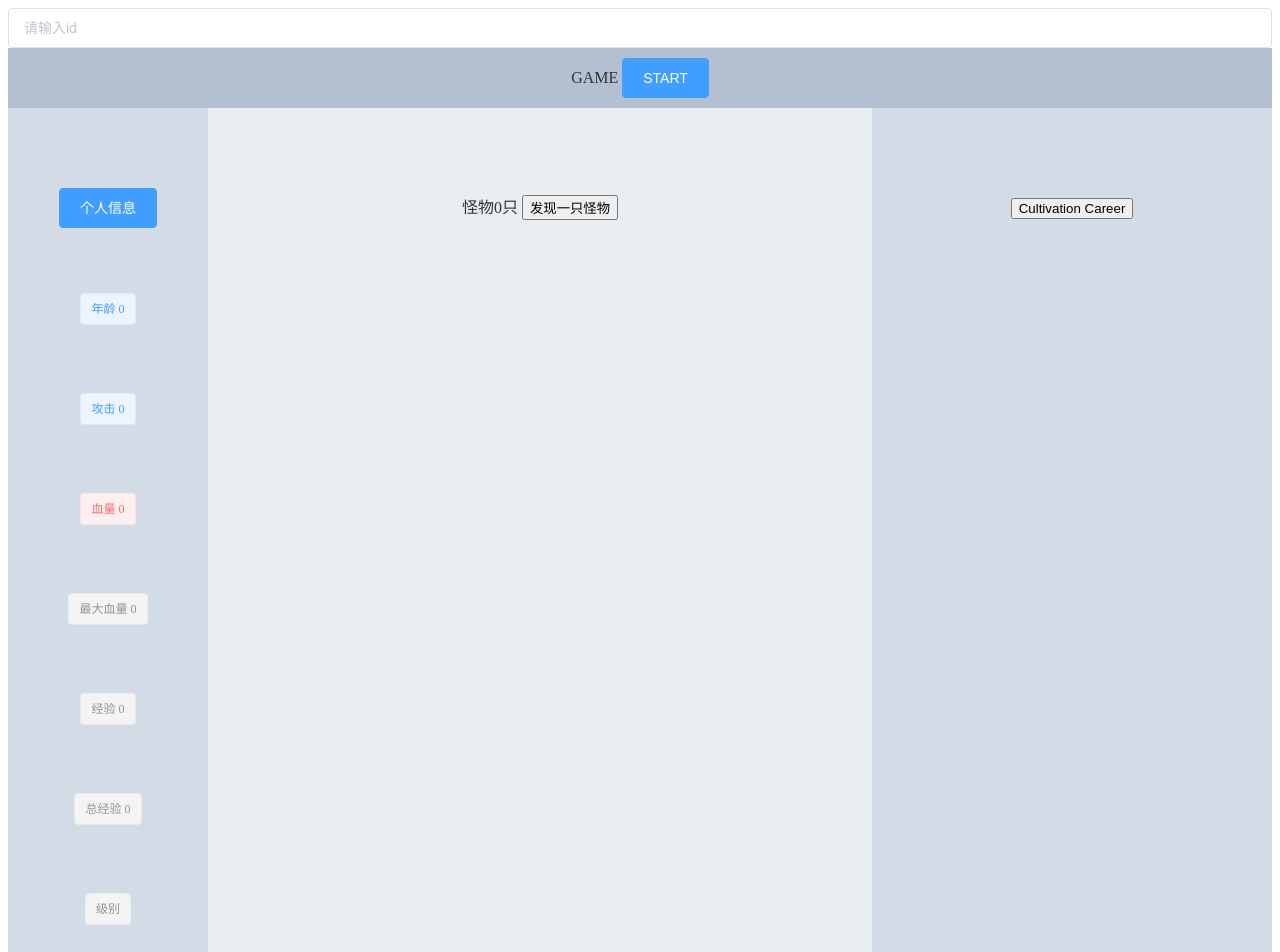
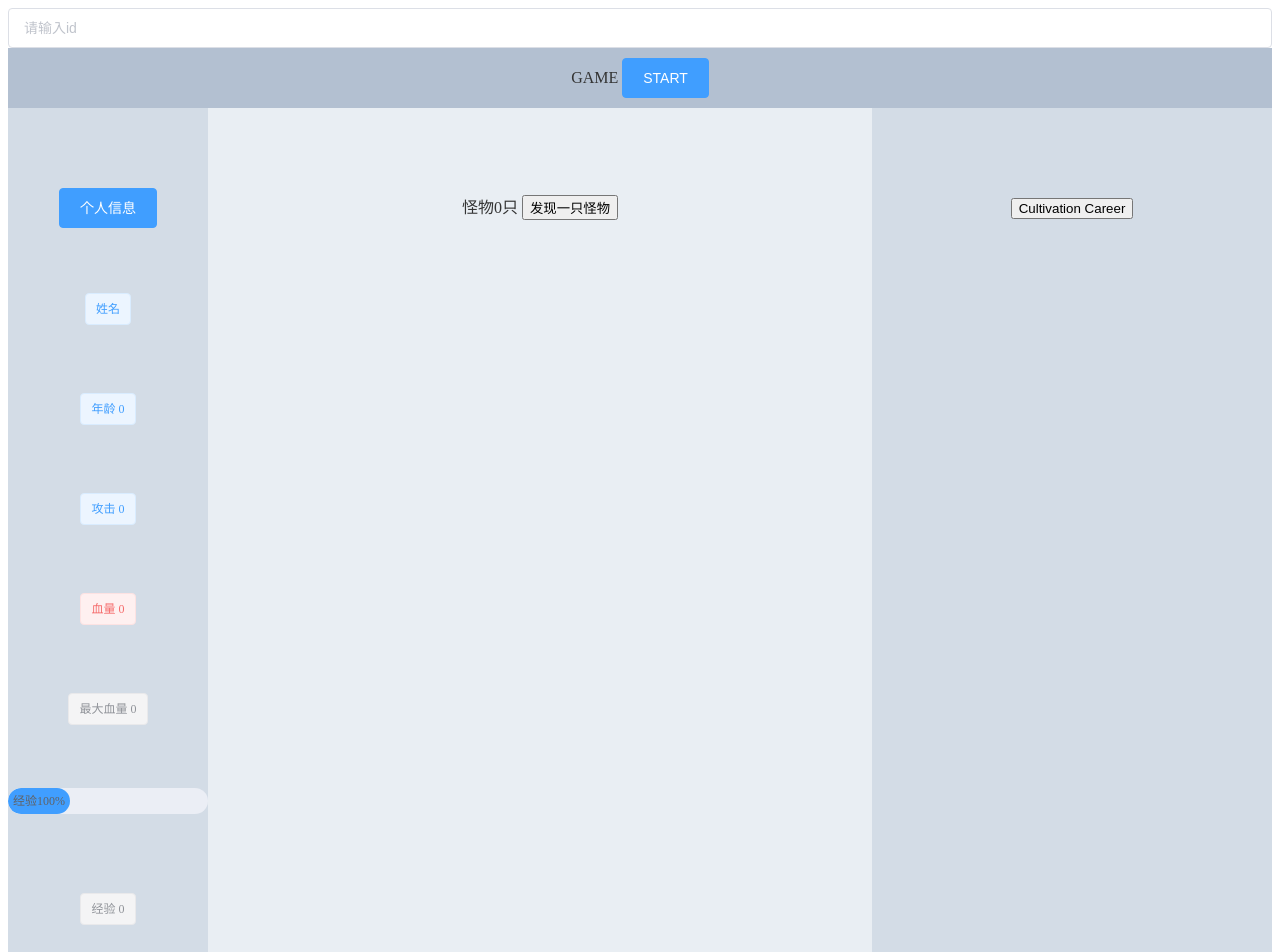
Before and after one commit to icboluo/icboluo_web, a Vue app: page /#/game in a window 1280 px wide. Shown: the top 952 px of the page. Built offline with nearby package versions, Linux system fonts and the light colour scheme.

Commit message:
增加进度条

```diff
--- a/src/components/Common.vue
+++ b/src/components/Common.vue
@@ -41,9 +41,9 @@ axios.interceptors.response.use(data => { // {status,data[]}//status表示http
   }
   // 为何要判断这个msg是否存在呢，好比说若是请求表格里面的数据，在list中放的一个javabean，这时候data就是一个数组了，那就不必展现msg了
   if (data.data.message) {
-    Message.success({
-      message: data.data.message
-    })
+    /*    Message.success({
+          message: data.data.message
+        }) */
   }
   // 返回方法调用的哪里，拿到的就是服务端返回的数据
   return data.data.data
--- a/src/components/TableUtil.vue
+++ b/src/components/TableUtil.vue
@@ -6,7 +6,8 @@
 
 export default {
   name: 'TableUtil',
-  totalRow
+  totalRow,
+  percentage
 }
 
 const rowMaxSum = 4
@@ -30,6 +31,16 @@ function totalRow (list) {
   return ans
 }
 
+function percentage (a, b, def) {
+  if (a === 0 && b === 0) {
+    return 100
+  }
+  if (b === 0) {
+    return def
+  }
+  return Math.floor(a * 100 / b)
+}
+
 </script>
 
 <style scoped>
--- a/src/view/Game.vue
+++ b/src/view/Game.vue
@@ -13,10 +13,14 @@
             <el-button type="primary" @click="startGame">START</el-button>
           </div>
         </el-header>
-        <el-container v-bind:style="{height:'1200px'}">
+        <el-container v-bind:style="{height:'1300px'}">
           <el-aside width="200px">
             <div v-bind:style="{height:'100px'}">
               <el-button type="primary" @click="findById">个人信息</el-button>
+              <br>
+            </div>
+            <div v-if="player" v-bind:style="{height:'100px'}">
+              <el-tag>姓名 {{ player.name }}</el-tag>
               <br>
             </div>
             <div v-if="player" v-bind:style="{height:'100px'}">
@@ -31,8 +35,14 @@
               <el-tag type="danger">血量 {{ player.blood }}</el-tag>
               <br>
             </div>
-            <div v-if="player" v-bind:style="{height:'100px'}">
+            <div v-if="player" v-bind:style="{height:'180px'}">
               <el-tag type="info">最大血量 {{ player.maxBlood }}</el-tag>
+              <br>
+            </div>
+            <div v-if="player" v-bind:style="{height:'20px'}">
+              <el-progress :text-inside="true" :stroke-width="26"
+                           :percentage="'经验'+tableUtil.percentage(player.experience,player.curTotalExperience,0)">
+              </el-progress>
               <br>
             </div>
             <div v-if="player" v-bind:style="{height:'100px'}">
@@ -57,6 +67,10 @@
               <el-row v-if="allMonster" v-for="(item,idx) in tableUtil.totalRow(allMonster)" :key="idx" :gutter="20">
                 <el-col v-for="(rowItem,rowIdx) in item" :key="rowIdx" :span="6">
                   <div class="grid-content bg-purple">
+                    <div  v-bind:style="{height:'100px'}">
+                      <el-tag>姓名 {{ rowItem.name }}</el-tag>
+                      <br>
+                    </div>
                     <div v-bind:style="{height:'100px'}">
                       <el-tag>攻击 {{ rowItem.attack }}</el-tag>
                       <br>
@@ -107,7 +121,9 @@ export default {
         maxBlood: 0,
         experience: 0,
         totalExperience: 0,
-        level: null
+        curTotalExperience: 0,
+        level: 0,
+        name
       },
       monster: {
         id: null,
@@ -146,7 +162,10 @@ export default {
       getRequest(Common.gameUrlPre + '/player/attack', {
         playerId: this.id, monsterId: monsterId
       }
-      )
+      ).then(r => {
+        this.findById()
+        this.allMonsterFun()
+      })
     },
     allMonsterFun () {
       getRequest(Common.gameUrlPre + '/player/allMonster').then(r => {
```
